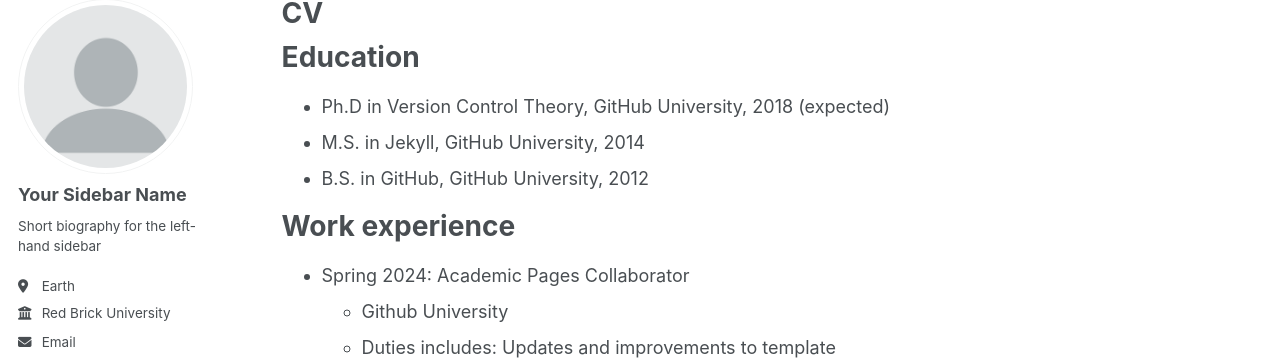
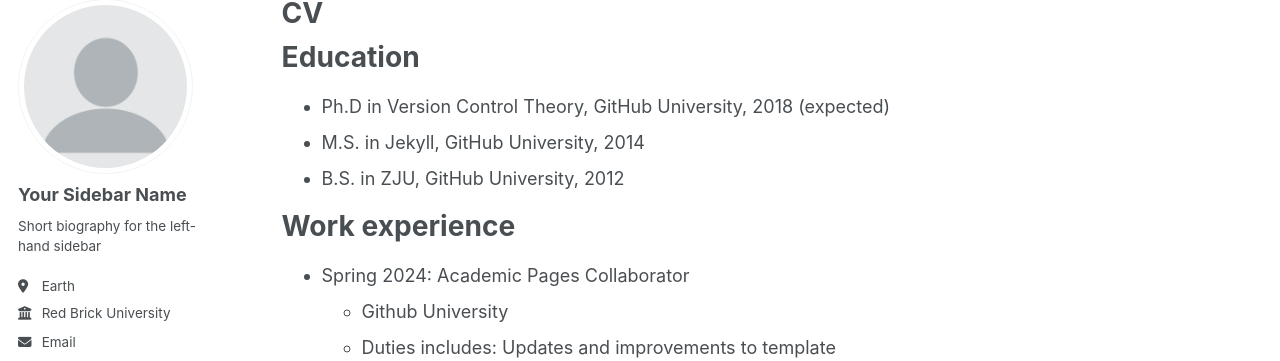
Before and after one commit to eyangl/eyangl.github.io, a Jekyll site: the page built from _pages/cv.md, in a window 1280 px wide and 900 px high. Shown: the part 107-468 px from the top of the window. Built offline with Jekyll 4.4.1, drawn with Linux system fonts in a browser that asks for light colours; some web fonts are replaced.

Commit message:
try edit education

```diff
--- a/_pages/cv.md
+++ b/_pages/cv.md
@@ -13,7 +13,7 @@ Education
 ======
 * Ph.D in Version Control Theory, GitHub University, 2018 (expected)
 * M.S. in Jekyll, GitHub University, 2014
-* B.S. in GitHub, GitHub University, 2012
+* B.S. in ZJU, GitHub University, 2012
 
 Work experience
 ======
```
